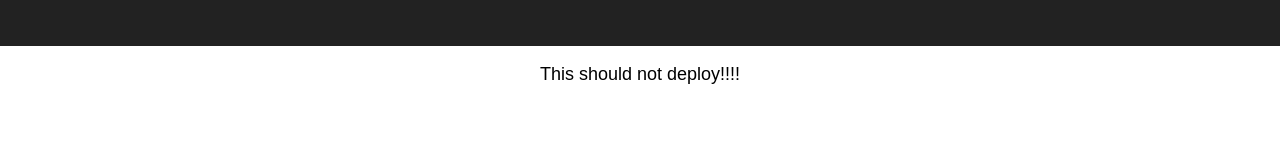
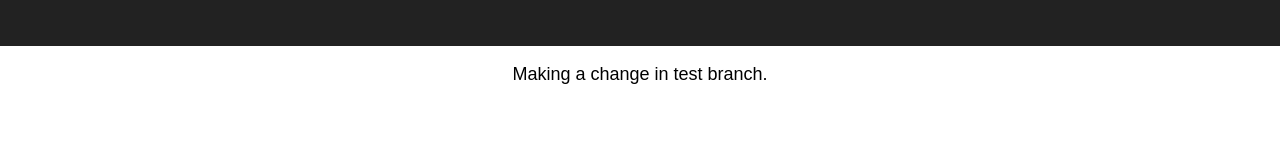
Before and after one commit to third774/testing-circleci, a React app: page / in a window 1280 px wide. Shown: the part 144-298 px from the top of the page. Built offline with nearby package versions, Linux system fonts and the light colour scheme.

Commit message:
Update message with test

```diff
--- a/src/App.js
+++ b/src/App.js
@@ -11,7 +11,7 @@
           <h1 className="App-title">Welcome to React</h1>
         </header>
         <p className="App-intro">
-          This should not deploy!!!!
+          Making a change in test branch.
         </p>
       </div>
     );
```
